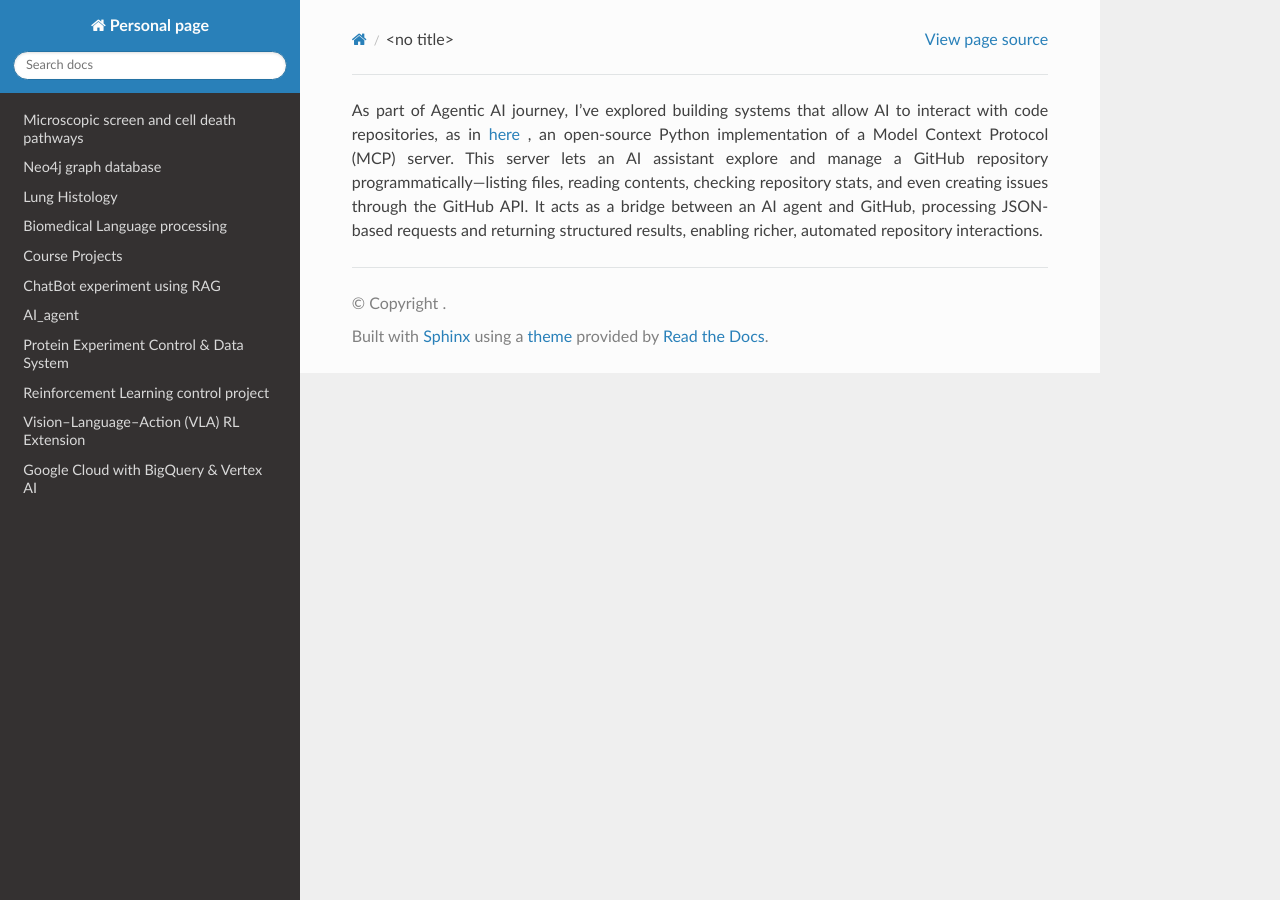
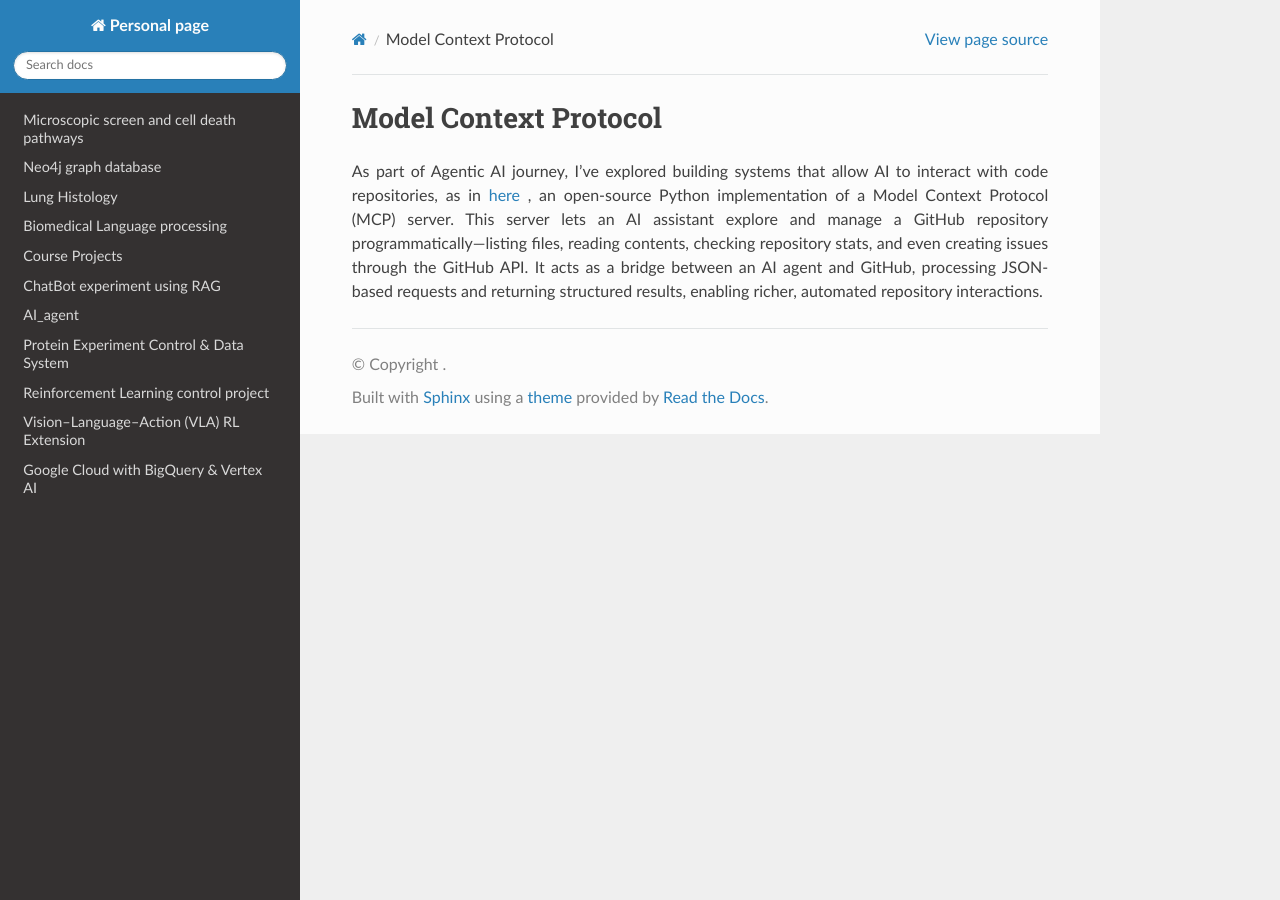
Before and after one commit to SalmaKazemiRashed/ImSalmaKRashed, a Sphinx documentation site: the page built from doc/MCP.md, in a window 1280 px wide. Built offline with Sphinx 7.4.7 and the Read the Docs theme 3.1.0, drawn with Linux system fonts in a browser that asks for light colours.

Commit message:
Update MCP.md

```diff
--- a/doc/MCP.md
+++ b/doc/MCP.md
@@ -1,2 +1,5 @@
+Model Context Protocol
+==================
+
  As part of Agentic AI journey, I’ve explored building systems that allow AI to interact with code repositories, as in [here](https://github.com/SalmaKazemiRashed/RepoPilot-MCP)
 , an open-source Python implementation of a Model Context Protocol (MCP) server. This server lets an AI assistant explore and manage a GitHub repository programmatically—listing files, reading contents, checking repository stats, and even creating issues through the GitHub API. It acts as a bridge between an AI agent and GitHub, processing JSON-based requests and returning structured results, enabling richer, automated repository interactions.
```
